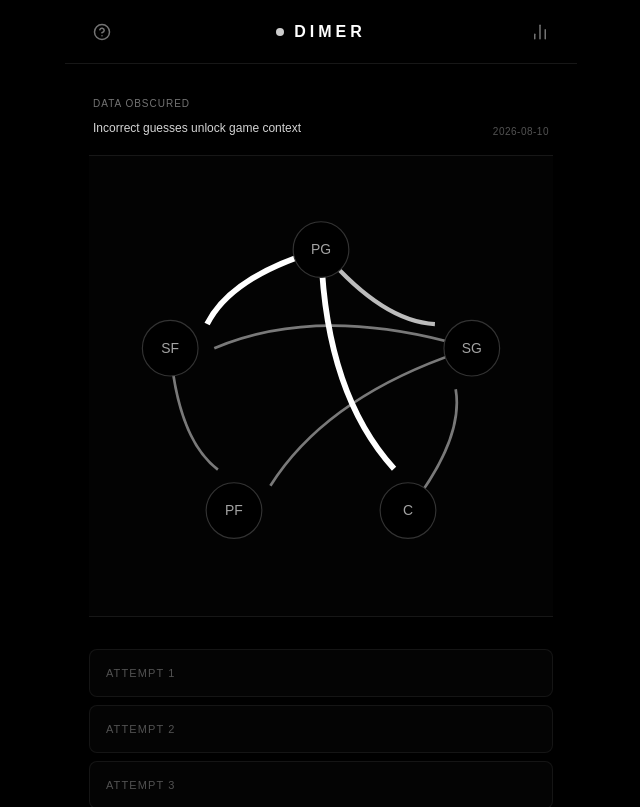
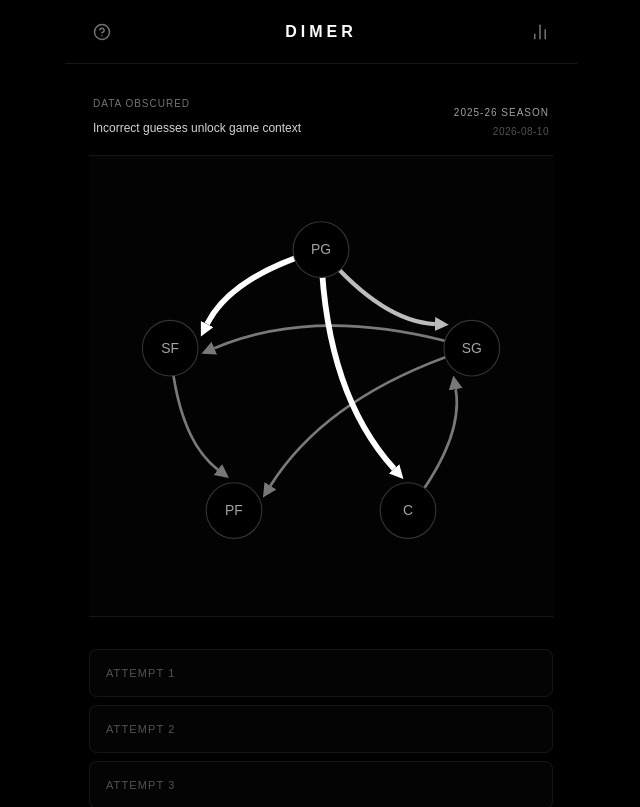
Before and after one commit to remyyan/dimer, a Next.js app: page / in a window 1280 px wide. Shown: the top 807 px of the page, without its empty margins (319-959 px from the left). Built offline with nearby package versions, Linux system fonts and the light colour scheme.

Commit message:
permanent season

```diff
--- a/network-guesser.tsx
+++ b/network-guesser.tsx
@@ -1,13 +1,7 @@
 "use client";
 
 import { useEffect, useMemo, useRef, useState } from "react";
-import {
-  Check,
-  X,
-  BarChart2,
-  Share2,
-  HelpCircle,
-} from "lucide-react";
+import { Check, X, BarChart2, Share2, HelpCircle } from "lucide-react";
 
 // ─── NBA Team Metadata ────────────────────────────────────────────────────────
 
@@ -396,7 +390,7 @@ function StartingFiveDiagram({
     return null;
   }
 
-  const showArrows = gameOver || guessCount >= 2;
+  const showArrows = true;
 
   return (
     <svg viewBox="0 0 400 355" className="w-full h-auto select-none">
@@ -1157,8 +1151,6 @@ export default function DimerGame() {
     }
   }
 
-
-
   function handleShare() {
     if (!puzzle) return;
     const scoreText = won ? `${guesses.length}/${MAX_GUESSES}` : "X/4";
@@ -1213,7 +1205,7 @@ export default function DimerGame() {
     if (gameOver) {
       return {
         text: won ? "Network Solved" : "Network Revealed",
-        detail: puzzle?.answer || "Unknown Team"
+        detail: puzzle?.answer || "Unknown Team",
       };
     }
     if (guesses.length === 1) {
@@ -1253,8 +1245,7 @@ export default function DimerGame() {
 
         {/* Center Brand */}
         <div className="text-center select-none flex items-center gap-1.5">
-          <div className="w-2 h-2 rounded-full bg-white opacity-80" />
-          <h1 className="text-base font-semibold tracking-[0.25em] uppercase leading-none text-white ml-1">
+          <h1 className="text-base font-semibold tracking-[0.25em] uppercase leading-none text-white">
             DIMER
           </h1>
         </div>
@@ -1308,9 +1299,14 @@ export default function DimerGame() {
                     {clueStatus.detail}
                   </span>
                 </div>
-                <span className="text-[10px] font-mono text-neutral-600 tracking-wider">
-                  {puzzle.date}
-                </span>
+                <div className="text-right">
+                  <span className="text-[10px] font-mono text-neutral-400 uppercase tracking-widest block mb-1">
+                    {puzzle.gameContext.replace("Mystery Game • ", "")}
+                  </span>
+                  <span className="text-[10px] font-mono text-neutral-600 tracking-wider block">
+                    {puzzle.date}
+                  </span>
+                </div>
               </div>
 
               <div className="py-6 border-y border-neutral-900 bg-neutral-950/30">
```
